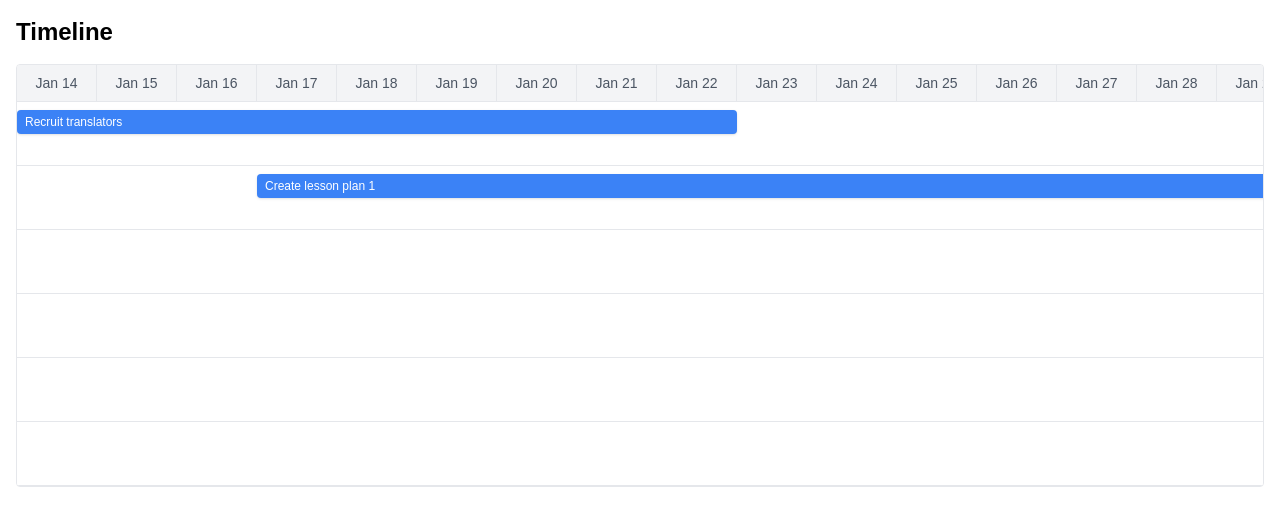
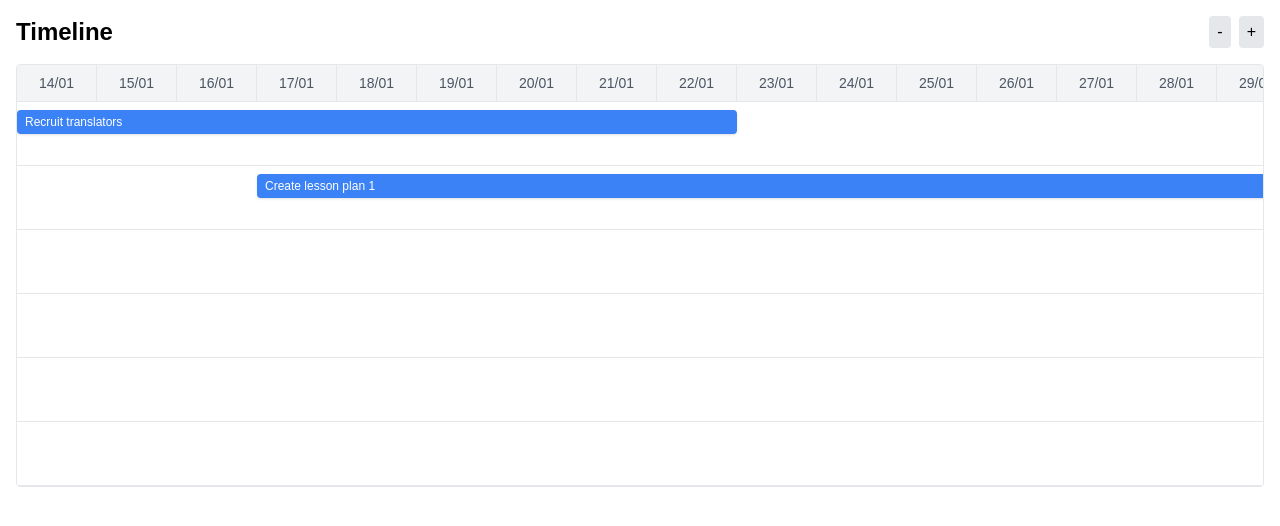
Before and after one commit to wagnergos/timeline, a React (Vite) app: page / in a window 1280 px wide. Shown: the top 526 px of the page. Built offline with nearby package versions, Linux system fonts and the light colour scheme.

Commit message:
feat: add zoom controls with buttons, Ctrl+scroll and keyboard shortcuts using custom hook

```diff
--- a/src/components/Timeline.tsx
+++ b/src/components/Timeline.tsx
@@ -1,14 +1,30 @@
 import React from "react";
+
+import { useTimeline } from "../context/TimelineContext";
+import { useZoomControls } from "../hooks/useZoomControls";
 
 interface ITimeline {
   children: React.ReactNode;
 }
 
 export const Timeline = ({ children }: ITimeline) => {
+  const { zoomIn, zoomOut } = useTimeline();
+
+  useZoomControls(zoomIn, zoomOut);
+
   return (
     <div className="p-4">
-      <h2 className="text-2xl font-bold mb-4">Timeline</h2>
-
+      <div className="flex justify-between items-center mb-4">
+        <h2 className="text-2xl font-bold">Timeline</h2>
+        <div className="space-x-2">
+          <button onClick={zoomOut} className="px-2 py-1 bg-gray-200 rounded">
+            -
+          </button>
+          <button onClick={zoomIn} className="px-2 py-1 bg-gray-200 rounded">
+            +
+          </button>
+        </div>
+      </div>
       <div className="overflow-x-auto border rounded bg-white">
         <div className="min-w-max">{children}</div>
       </div>
--- a/src/components/TimelineHeader.tsx
+++ b/src/components/TimelineHeader.tsx
@@ -1,5 +1,7 @@
 import React from "react";
 import { Dayjs } from "dayjs";
+
+import { useTimeline } from "../context/TimelineContext";
 
 interface ITimelineHeader {
   days: Dayjs[];
@@ -7,15 +9,17 @@ interface ITimelineHeader {
 export const TimelineHeader = (props: ITimelineHeader) => {
   const { days } = props;
 
+  const { dayWidth } = useTimeline();
+
   return (
     <div className="flex border-b text-sm bg-gray-100">
       {days.map((day, index) => (
         <div
           key={index}
-          className="w-20 text-center border-r py-2 font-medium text-gray-600"
-          aria-label={`Timeline date ${day.format("MMM D, YYYY")}`}
+          style={{ width: `${dayWidth}px` }}
+          className="text-center border-r py-2 font-medium text-gray-600"
         >
-          {day.format("MMM D")}
+          {day.format("DD/MM")}
         </div>
       ))}
     </div>
--- a/src/components/TimelineItem.tsx
+++ b/src/components/TimelineItem.tsx
@@ -1,5 +1,7 @@
 import React from "react";
 import dayjs from "dayjs";
+
+import { useTimeline } from "../context/TimelineContext";
 
 import { TimelineItem as ItemType } from "../types/timeline";
 import { getItemPosition } from "../utils/dateUtils";
@@ -10,8 +12,10 @@ interface ITimelineItem {
 }
 
 export const TimelineItem = (props: ITimelineItem) => {
+  const { dayWidth } = useTimeline();
+
   const { item, timelineStart } = props;
-  const { left, width } = getItemPosition(item, timelineStart);
+  const { left, width } = getItemPosition(item, timelineStart, dayWidth);
 
   return (
     <div
--- /dev/null
+++ b/src/context/TimelineContext.tsx
@@ -0,0 +1,35 @@
+import React, { createContext, useContext, useState } from "react";
+
+interface TimelineContextValue {
+  dayWidth: number;
+  zoomIn: () => void;
+  zoomOut: () => void;
+}
+
+const TimelineContext = createContext<TimelineContextValue | undefined>(
+  undefined
+);
+
+export const TimelineProvider = ({
+  children,
+}: {
+  children: React.ReactNode;
+}) => {
+  const [dayWidth, setDayWidth] = useState(80);
+
+  const zoomIn = () => setDayWidth((w) => Math.min(w + 20, 160));
+  const zoomOut = () => setDayWidth((w) => Math.max(w - 20, 40));
+
+  return (
+    <TimelineContext.Provider value={{ dayWidth, zoomIn, zoomOut }}>
+      {children}
+    </TimelineContext.Provider>
+  );
+};
+
+export const useTimeline = () => {
+  const context = useContext(TimelineContext);
+  if (!context)
+    throw new Error("useTimeline must be used within a TimelineProvider");
+  return context;
+};
--- /dev/null
+++ b/src/hooks/useZoomControls.ts
@@ -0,0 +1,36 @@
+import { useEffect } from "react";
+
+export function useZoomControls(zoomIn: () => void, zoomOut: () => void) {
+  useEffect(() => {
+    const handleWheel = (e: WheelEvent) => {
+      if (e.ctrlKey) {
+        e.preventDefault();
+        if (e.deltaY < 0) {
+          zoomIn();
+        } else {
+          zoomOut();
+        }
+      }
+    };
+
+    const handleKeyDown = (e: KeyboardEvent) => {
+      if (e.ctrlKey) {
+        if (e.key === "+" || e.key === "=") {
+          e.preventDefault();
+          zoomIn();
+        } else if (e.key === "-") {
+          e.preventDefault();
+          zoomOut();
+        }
+      }
+    };
+
+    window.addEventListener("wheel", handleWheel, { passive: false });
+    window.addEventListener("keydown", handleKeyDown);
+
+    return () => {
+      window.removeEventListener("wheel", handleWheel);
+      window.removeEventListener("keydown", handleKeyDown);
+    };
+  }, [zoomIn, zoomOut]);
+}
--- a/src/index.tsx
+++ b/src/index.tsx
@@ -5,6 +5,7 @@ import { timelineItems } from "./utils/timelineItems";
 import { getTimelineBounds, generateDateRange } from "./utils/dateUtils";
 import { assignLanes } from "./utils/assignLanes";
 
+import { TimelineProvider } from "./context/TimelineContext";
 import { Timeline } from "./components/Timeline";
 import { TimelineHeader } from "./components/TimelineHeader";
 import { TimelineLane } from "./components/TimelineLane";
@@ -19,6 +20,7 @@ function App() {
   const lanes = assignLanes(timelineItems);
 
   return (
+    <TimelineProvider>
       <Timeline>
         <TimelineHeader days={days} />
         {lanes.map((lane, laneIndex) => (
@@ -33,6 +35,7 @@ function App() {
           </TimelineLane>
         ))}
       </Timeline>
+    </TimelineProvider>
   );
 }
 
--- a/src/utils/dateUtils.ts
+++ b/src/utils/dateUtils.ts
@@ -7,8 +7,6 @@ dayjs.extend(isSameOrBefore);
 
 import { TimelineItem } from "../types/timeline";
 
-export const DAY_WIDTH = 80;
-
 export function getTimelineBounds(items: TimelineItem[]) {
   const allDates = items.flatMap((item) => [item.start, item.end]);
   const start = dayjs.min(allDates.map(dayjs))!.startOf("day");
@@ -16,7 +14,11 @@ export function getTimelineBounds(items: TimelineItem[]) {
   return { start, end };
 }
 
-export function getItemPosition(item: TimelineItem, timelineStart: Dayjs) {
+export function getItemPosition(
+  item: TimelineItem,
+  timelineStart: Dayjs,
+  dayWidth: number
+) {
   const start = dayjs(item.start).startOf("day");
   const end = dayjs(item.end).startOf("day");
   const base = timelineStart.startOf("day");
@@ -25,8 +27,8 @@ export function getItemPosition(item: TimelineItem, timelineStart: Dayjs) {
   const duration = Math.max(1, end.diff(start, "day") + 1);
 
   return {
-    left: offset * DAY_WIDTH,
-    width: duration * DAY_WIDTH,
+    left: offset * dayWidth,
+    width: duration * dayWidth,
   };
 }
 
```
Lines whose indentation alone changed are shown as unchanged.
